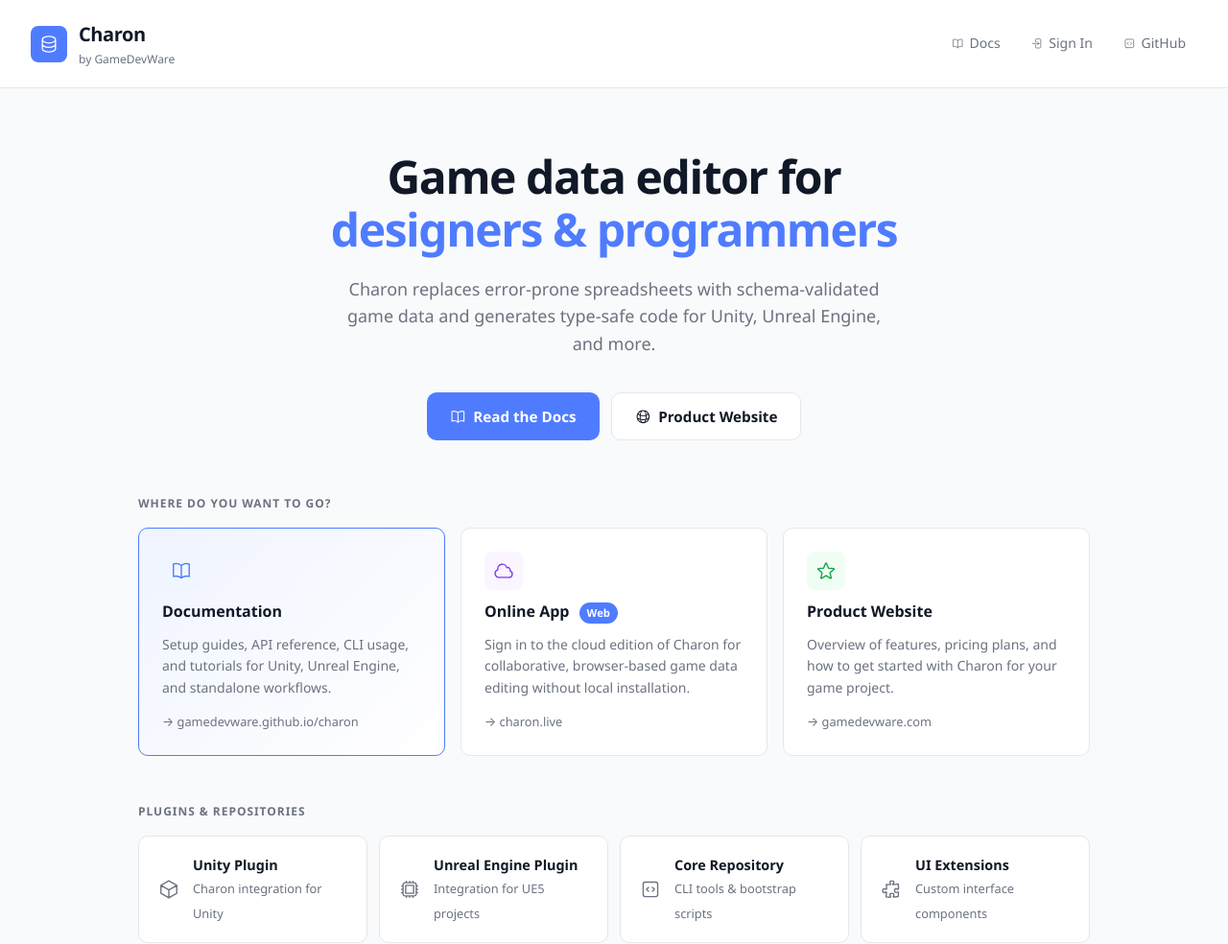
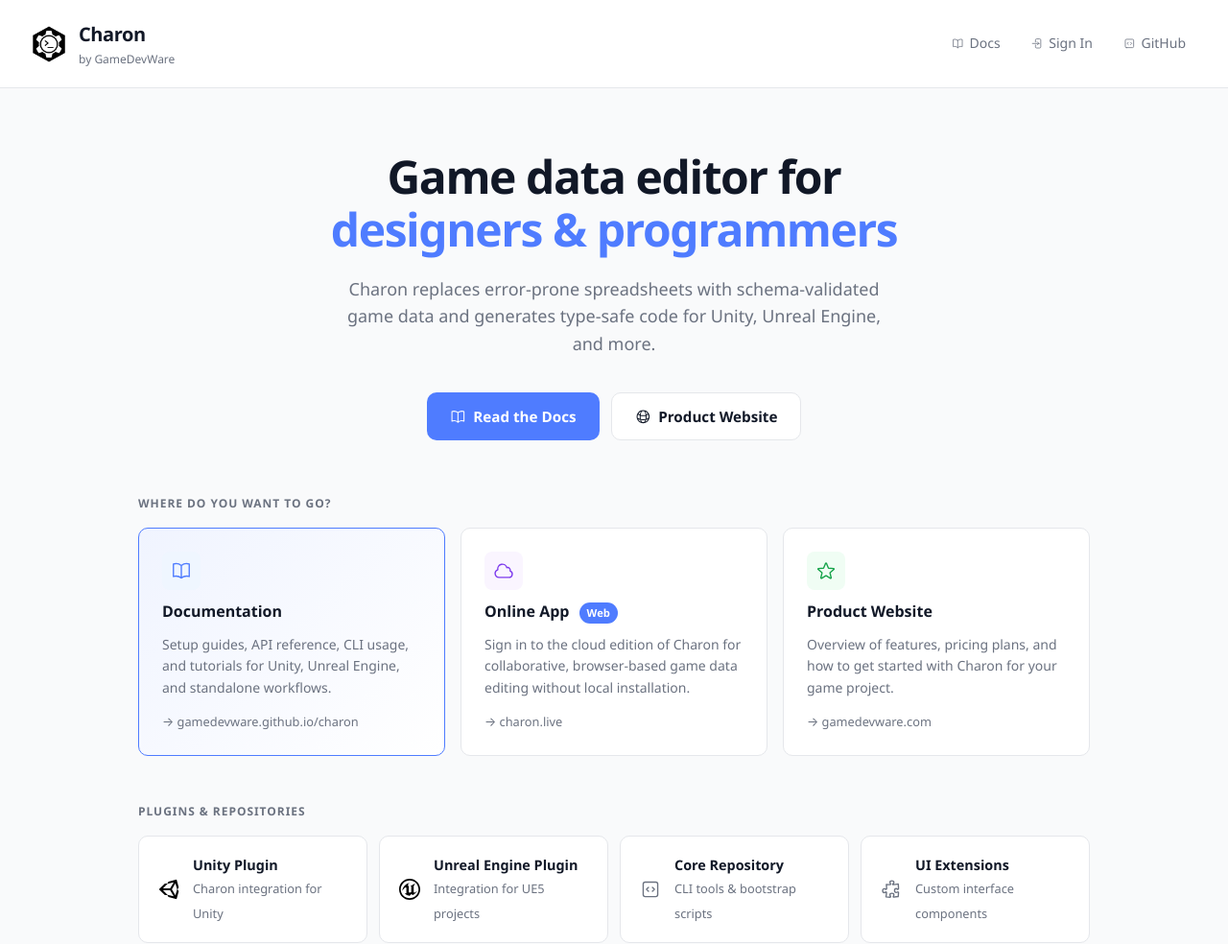
Before and after one commit to gamedevware/gamedevware.github.io, a plain HTML site: page index.html in a window 1280 px wide. Shown: the top 984 px of the page at 96% size. Drawn offline with Linux system fonts and the light colour scheme.

Commit message:
fix: added icons

```diff
--- a/index.html
+++ b/index.html
@@ -65,21 +65,10 @@
             color: var(--text-primary);
         }
 
-        .brand-icon {
+        .brand-logo {
             width: 38px;
             height: 38px;
-            background: var(--accent);
-            border-radius: 8px;
-            display: flex;
-            align-items: center;
-            justify-content: center;
-            color: #fff;
             flex-shrink: 0;
-        }
-
-        .brand-icon .icon {
-            width: 20px;
-            height: 20px;
         }
 
         .brand-name {
@@ -436,11 +425,6 @@
 <!-- ── SVG icon sprite (Heroicons MIT, inline — no CDN required) ── -->
 <svg xmlns="http://www.w3.org/2000/svg" style="display:none" aria-hidden="true">
 
-    <!-- circle-stack / database -->
-    <symbol id="ico-db" viewBox="0 0 24 24" fill="none" stroke="currentColor" stroke-width="1.5" stroke-linecap="round" stroke-linejoin="round">
-        <path d="M20.25 6.375c0 2.278-3.694 4.125-8.25 4.125S3.75 8.653 3.75 6.375m16.5 0c0-2.278-3.694-4.125-8.25-4.125S3.75 4.097 3.75 6.375m16.5 0v11.25c0 2.278-3.694 4.125-8.25 4.125s-8.25-1.847-8.25-4.125V6.375m16.5 5.625c0 2.278-3.694 4.125-8.25 4.125s-8.25-1.847-8.25-4.125"/>
-    </symbol>
-
     <!-- book-open -->
     <symbol id="ico-book" viewBox="0 0 24 24" fill="none" stroke="currentColor" stroke-width="1.5" stroke-linecap="round" stroke-linejoin="round">
         <path d="M12 6.042A8.967 8.967 0 0 0 6 3.75c-1.052 0-2.062.18-3 .512v14.25A8.987 8.987 0 0 1 6 18c2.305 0 4.408.867 6 2.292m0-14.25a8.966 8.966 0 0 1 6-2.292c1.052 0 2.062.18 3 .512v14.25A8.987 8.987 0 0 0 18 18a8.967 8.967 0 0 0-6 2.292m0-14.25v14.25"/>
@@ -471,16 +455,6 @@
         <path d="M11.48 3.499a.562.562 0 0 1 1.04 0l2.125 5.111a.563.563 0 0 0 .475.345l5.518.442c.499.04.701.663.321.988l-4.204 3.602a.563.563 0 0 0-.182.557l1.285 5.385a.562.562 0 0 1-.84.61l-4.725-2.885a.562.562 0 0 0-.586 0L6.982 20.54a.562.562 0 0 1-.84-.61l1.285-5.386a.562.562 0 0 0-.182-.557l-4.204-3.602a.562.562 0 0 1 .321-.988l5.518-.442a.563.563 0 0 0 .475-.345L11.48 3.5z"/>
     </symbol>
 
-    <!-- cube (Unity) -->
-    <symbol id="ico-cube" viewBox="0 0 24 24" fill="none" stroke="currentColor" stroke-width="1.5" stroke-linecap="round" stroke-linejoin="round">
-        <path d="M21 7.5l-9-5.25L3 7.5m18 0l-9 5.25m9-5.25v9l-9 5.25M3 7.5l9 5.25M3 7.5v9l9 5.25m0-9v9"/>
-    </symbol>
-
-    <!-- cpu-chip (Unreal Engine) -->
-    <symbol id="ico-chip" viewBox="0 0 24 24" fill="none" stroke="currentColor" stroke-width="1.5" stroke-linecap="round" stroke-linejoin="round">
-        <path d="M8.25 3v1.5M4.5 8.25H3m18 0h-1.5M4.5 12H3m18 0h-1.5m-15 3.75H3m18 0h-1.5M8.25 19.5V21M12 3v1.5m0 15V21m3.75-18v1.5m0 15V21m-9-1.5h10.5a2.25 2.25 0 0 0 2.25-2.25V6.75a2.25 2.25 0 0 0-2.25-2.25H6.75A2.25 2.25 0 0 0 4.5 6.75v10.5a2.25 2.25 0 0 0 2.25 2.25zm.75-12h9v9h-9v-9z"/>
-    </symbol>
-
     <!-- puzzle-piece (extensions) -->
     <symbol id="ico-puzzle" viewBox="0 0 24 24" fill="none" stroke="currentColor" stroke-width="1.5" stroke-linecap="round" stroke-linejoin="round">
         <path d="M14.25 6.087c0-.355.186-.676.401-.959.221-.29.349-.634.349-1.003 0-1.036-1.007-1.875-2.25-1.875s-2.25.84-2.25 1.875c0 .369.128.713.349 1.003.215.283.401.604.401.959v0a.64.64 0 0 1-.657.643 48.39 48.39 0 0 1-4.163-.3c.186 1.613.293 3.25.315 4.907a.656.656 0 0 1-.658.663v0c-.355 0-.676-.186-.959-.401a1.647 1.647 0 0 0-1.003-.349c-1.036 0-1.875 1.007-1.875 2.25s.84 2.25 1.875 2.25c.369 0 .713-.128 1.003-.349.283-.215.604-.401.959-.401v0c.31 0 .555.26.532.57a48.039 48.039 0 0 1-.642 5.056c1.518.19 3.058.309 4.616.354a.64.64 0 0 0 .657-.643v0c0-.355-.186-.676-.401-.959a1.647 1.647 0 0 1-.349-1.003c0-1.035 1.008-1.875 2.25-1.875 1.243 0 2.25.84 2.25 1.875 0 .369-.128.713-.349 1.003-.215.283-.401.604-.401.959v0c0 .31.26.555.57.532a48.072 48.072 0 0 0 5.056-.642c.19-1.518.309-3.058.354-4.616a.64.64 0 0 0-.643-.657v0c-.355 0-.676.186-.959.401a1.647 1.647 0 0 1-1.003.349c-1.035 0-1.875-1.007-1.875-2.25s.84-2.25 1.875-2.25c.369 0 .713.128 1.003.349.283.215.604.401.959.401v0a.656.656 0 0 0 .658-.663 48.422 48.422 0 0 0-.37-5.36c-1.886.342-3.81.574-5.766.689a.578.578 0 0 1-.61-.58v0z"/>
@@ -500,9 +474,7 @@
 
 <header>
     <a class="brand" href="https://www.gamedevware.com/" target="_blank" rel="noopener">
-        <div class="brand-icon">
-            <svg class="icon" aria-hidden="true"><use href="#ico-db"/></svg>
-        </div>
+        <img src="logo.png" width="38" height="38" alt="Charon" class="brand-logo">
         <div>
             <div class="brand-name">Charon</div>
             <div class="brand-by">by GameDevWare</div>
@@ -572,14 +544,14 @@
 
         <div class="secondary-grid">
             <a class="sec-card" href="https://github.com/gamedevware/charon-unity3d" target="_blank" rel="noopener">
-                <svg class="icon" aria-hidden="true"><use href="#ico-cube"/></svg>
+                <img src="unity.svg" width="22" height="22" alt="Unity">
                 <div class="sec-card-text">
                     <strong>Unity Plugin</strong>
                     <span>Charon integration for Unity</span>
                 </div>
             </a>
             <a class="sec-card" href="https://github.com/gamedevware/charon-unreal-engine" target="_blank" rel="noopener">
-                <svg class="icon" aria-hidden="true"><use href="#ico-chip"/></svg>
+                <img src="unreal-engine.svg" width="22" height="22" alt="Unreal Engine">
                 <div class="sec-card-text">
                     <strong>Unreal Engine Plugin</strong>
                     <span>Integration for UE5 projects</span>
```
Also changed, not shown: logo.png (added), unity.svg (added), unreal-engine.svg (added).
